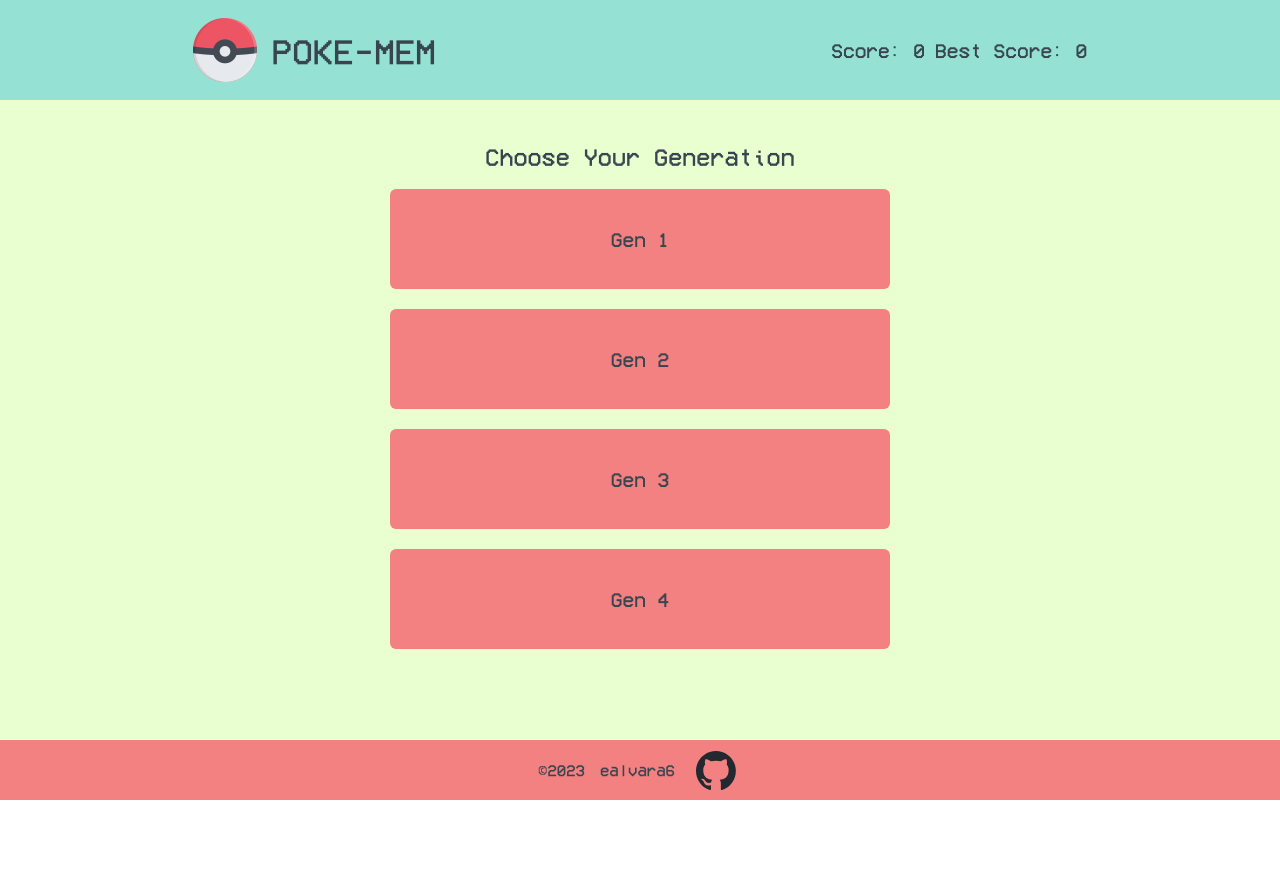
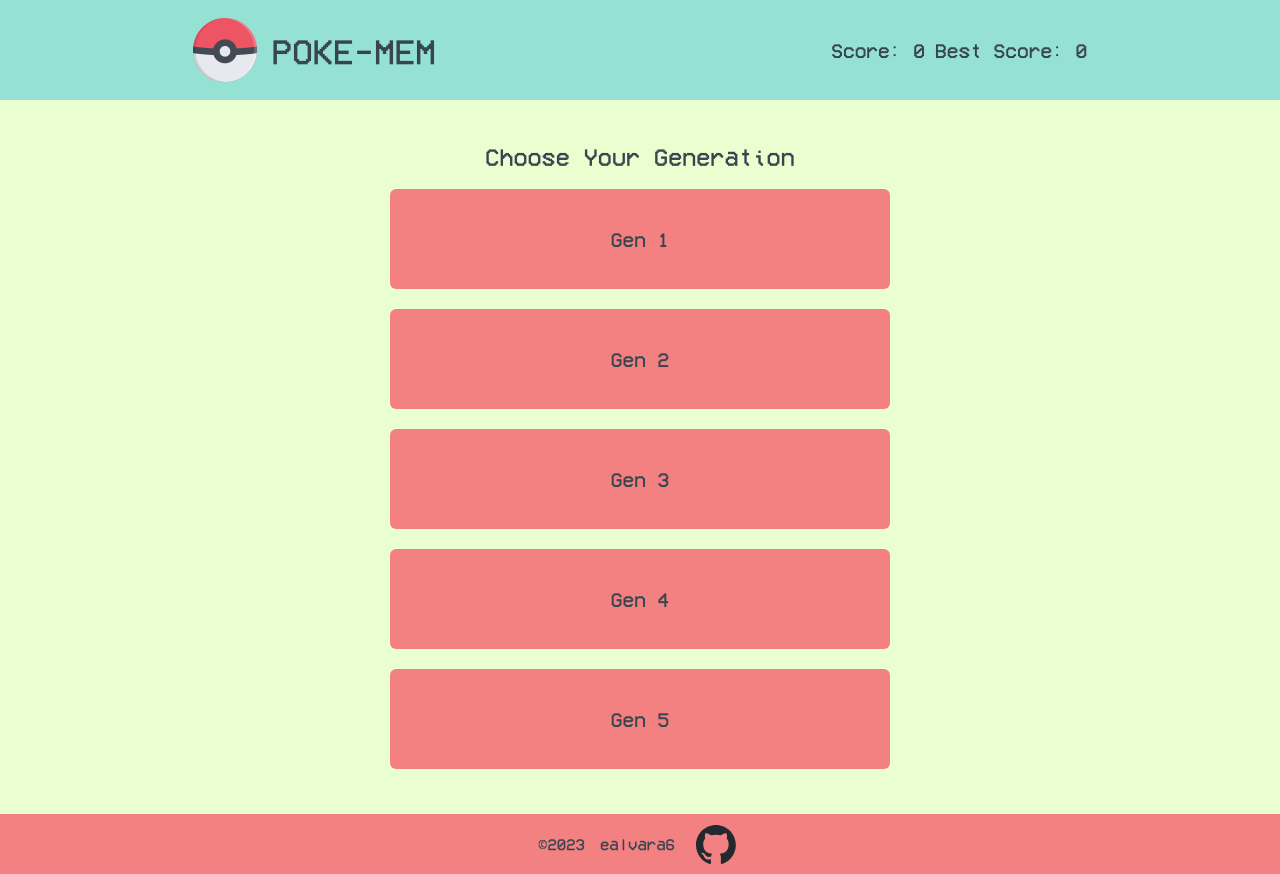
Before and after one commit to ealvara6/Poke-Mem, a React (Vite) app: page / in a window 1280 px wide. Before the commit the page ends 800 px from the top, so only its background shows below. Built offline with nearby package versions, Linux system fonts and the light colour scheme.

Commit message:
Add 5th generation pokemon into the game

```diff
--- a/src/App.jsx
+++ b/src/App.jsx
@@ -74,6 +74,9 @@ const App = () => {
         min = 387;
         max = 493;
         break;
+      case 5:
+        min = 494;
+        max = 649;
     }
     setStart({
       start: true,
--- a/src/StartGen.jsx
+++ b/src/StartGen.jsx
@@ -1,7 +1,7 @@
 const StartGen = (props) => {
   const { startGame } = { ...props };
   const generations = [];
-  for (let i = 1; i < 5; i += 1) {
+  for (let i = 1; i < 6; i += 1) {
     generations.push(`Gen ${i}`)
   }
   const buttons = generations.map((gen, index) => <button key={index} onClick={() => startGame(index + 1)}>{gen}</button>);
```
